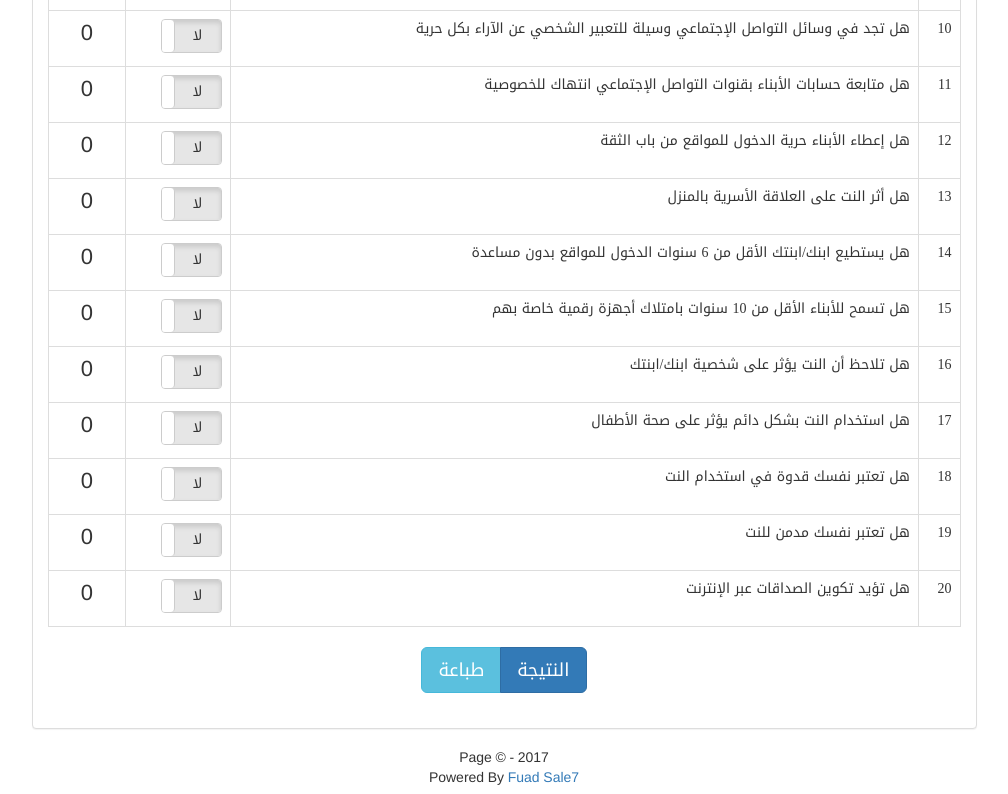
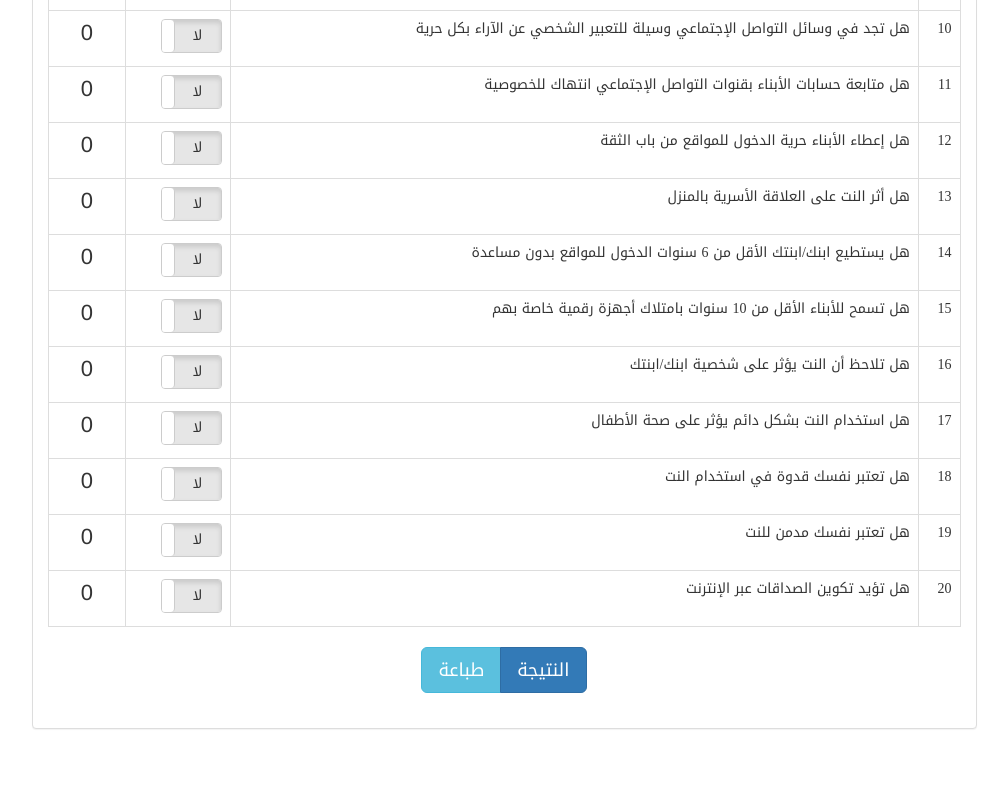
Before and after one commit to Fuad-Prince/fuad-peince.github.io, a plain HTML site: page index.html in a window 1280 px wide. Shown: the part 621-1415 px from the top of the page, without its empty margins (136-1144 px from the left). After the commit the page ends 1370 px from the top, so only its background shows below. Drawn offline with Linux system fonts and the light colour scheme.

Commit message:
Update index.html

```diff
--- a/index.html
+++ b/index.html
@@ -422,14 +422,6 @@
 					</div>
 
 				</div>
-				<center>
-				<div class="content-footer">
-					<p>
-						Page © - 2017 <br>
-						Powered By <a href="https://www.facebook.com/fuad.works" target="_blank">Fuad Sale7</a>
-					</p>
-				</div>
-				</center>
 			</div>
 		</section>
 
```
